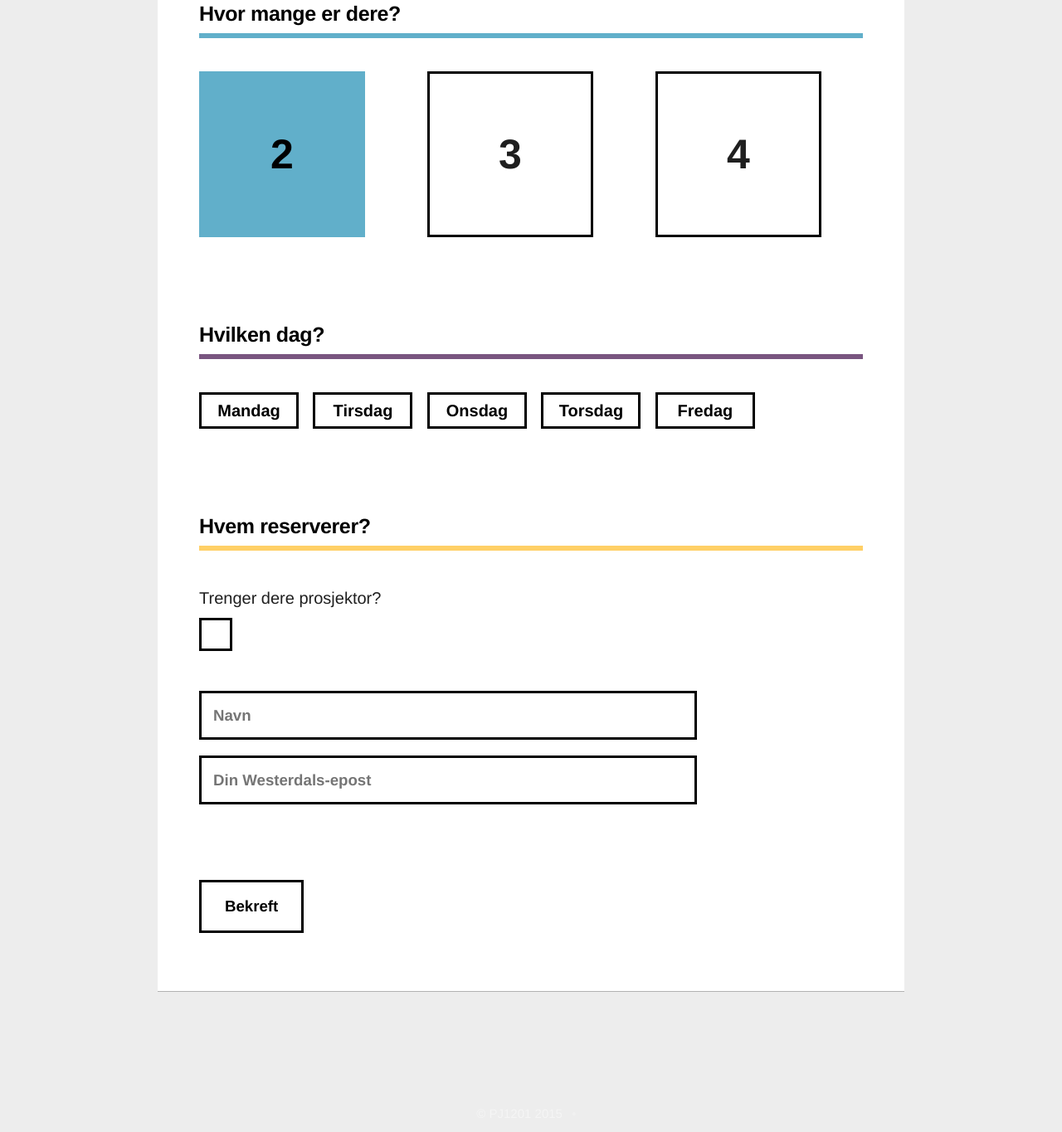
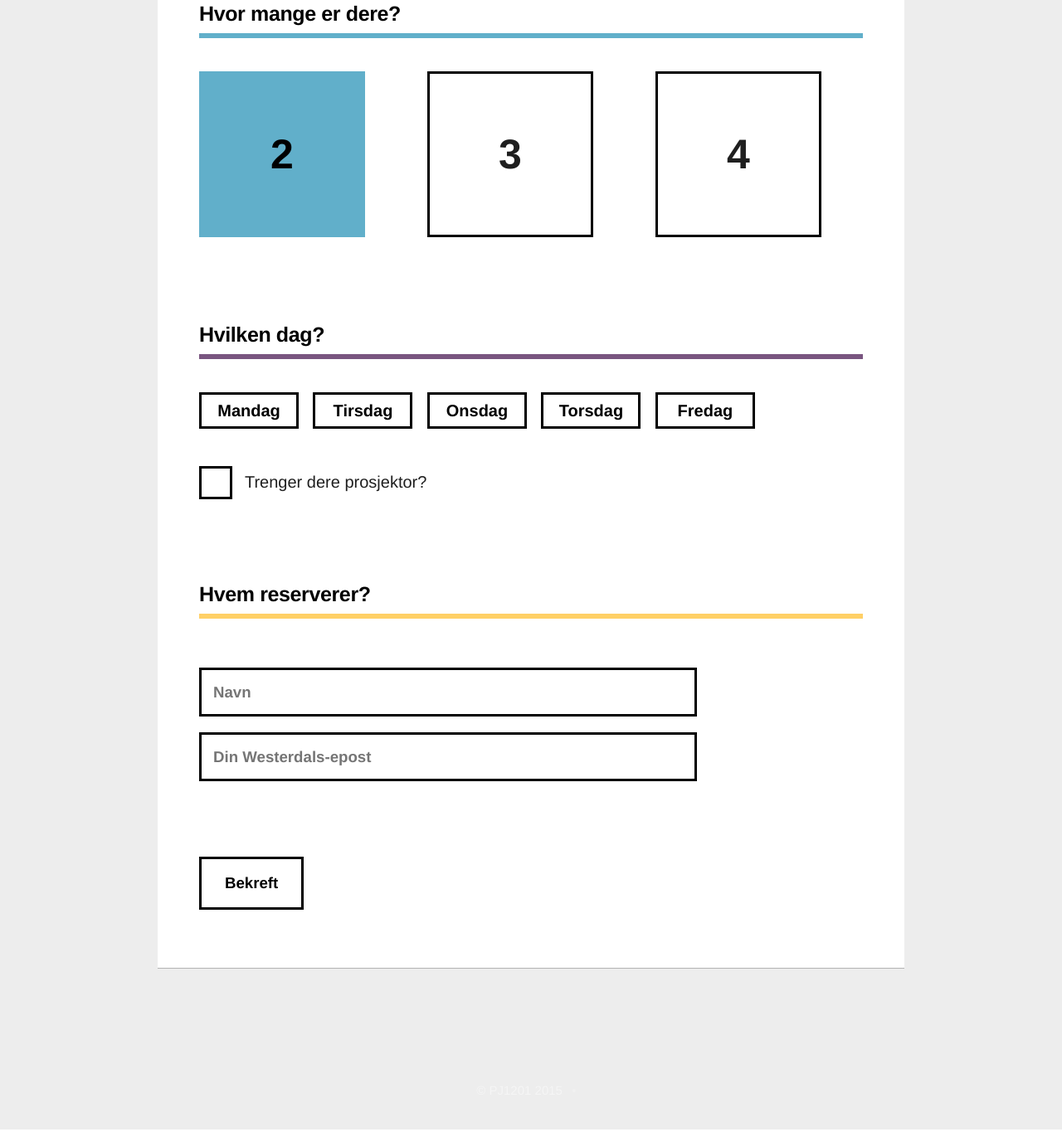
Before and after one commit to Gruppe11PJ2100/Eksamen2015, a PHP site: page /index.html in a window 1280 px wide, after a click on "Hurtigreservasjon". Shown: the part 704-2069 px from the top of the page at 83% size. Run offline with PHP 8.4, Linux system fonts and the light colour scheme.

Commit message:
Flyttet prosjektor-toggle til under ukedag

```diff
--- a/css/style.css
+++ b/css/style.css
@@ -231,12 +231,16 @@
     			border-color: #000;
 			}
 
+			.projectorTekst {
+				margin: 1.1em 0 0 -11em;
+			}
+
 			.projector-label {
 				display: inline-block;
 				height: 2em;
 				width: 2em;
 				border: 3px solid #000;
-				margin: 0 0 -1.1em -1.3em;
+				margin: 1em 0 -1.1em -1.3em;
 				text-align: center;
 
 				-moz-transition: border-color .2s ease-in-out, background-color .2s ease-in-out;
@@ -247,8 +251,8 @@
 			}
 
 			.projector-label:hover {
-				border-color: #FFD066;
-				background-color: #FFD066;
+			background-color: #795580;
+    		border-color: #000;
 			}
 
 			.projector-label:before {
--- a/index.html
+++ b/index.html
@@ -119,20 +119,20 @@
         								<label for="friday" class="week-label">Fredag</label>
         								</div>
 
+        								<div class="4u">
+
+  											<input type="checkbox" name="prosjektor" id="projector" value="Yes." class="projector-input">
+  										 	<label for="projector" class="projector-label"></label>
+
+        								</div>
+
+        									<span class ="projectorTekst">Trenger dere prosjektor?</span>
+
 									</div>
 
 									<h3>Hvem reserverer?</h3>
 									<div class="seperator yellow"></div>
-									<div class="fieldgroup">
-										<div class="4u">
-										<form action="../form.php" method="post">
- 										  Trenger dere prosjektor?
- 										<p>
-  											<input type="checkbox" name="prosjektor" id="projector" value="Yes." class="projector-input">
-  										 	<label for="projector" class="projector-label"></label>
-        								<p>
 
-									</div>
 
 									<div class="row.uniform ">
 										<div class="9u">
@@ -155,7 +155,7 @@
 											</div>
 										</div>
 									</div>
-									</form>
+
 
 								</section>
 							</article>
```
Also changed, not shown: avbestilling.php (+11 -9 lines), index.php (+12 -13 lines).
